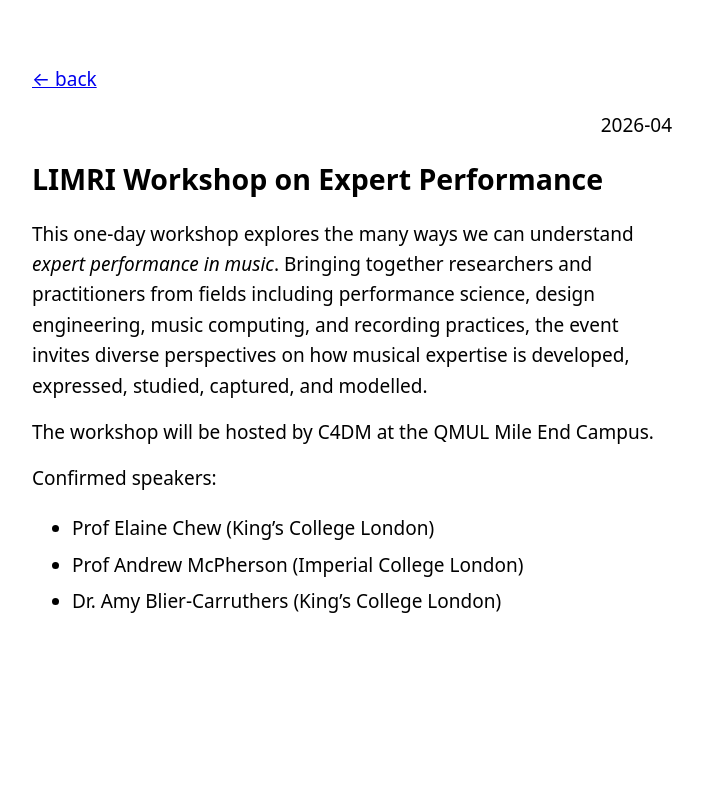
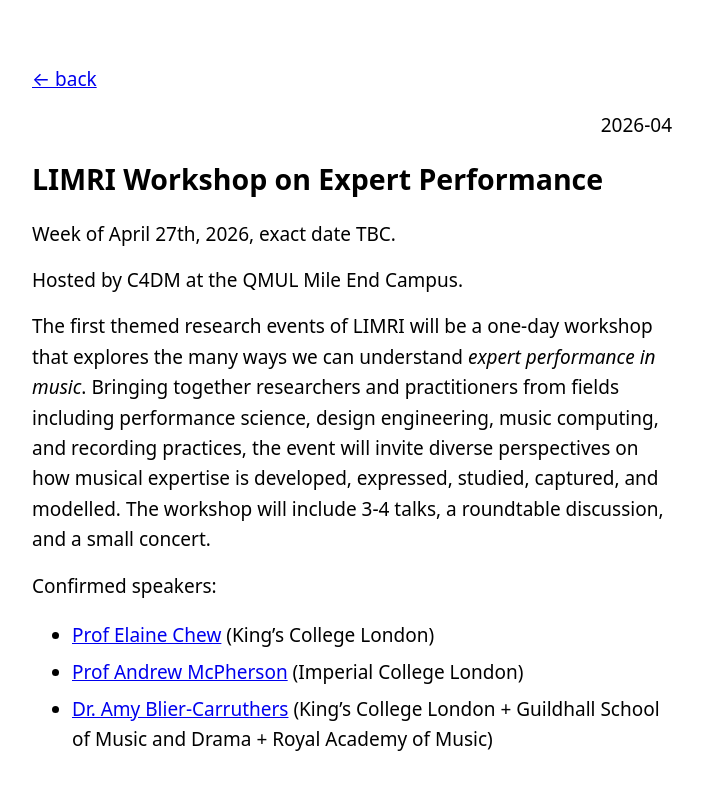
Before and after one commit to dmrn-limri/dmrn-limri.github.io, a Jekyll site: the page built from _posts/2026-04-20-workshop-expert-performance.md, in a window 1280 px wide. Shown: the top 790 px of the page, without its empty margins (288-989 px from the left). Built offline with Jekyll 4.4.1, drawn with Linux system fonts in a browser that asks for light colours.

Commit message:
Update 2026-04-20-workshop-expert-performance.md

```diff
--- a/_posts/2026-04-20-workshop-expert-performance.md
+++ b/_posts/2026-04-20-workshop-expert-performance.md
@@ -4,11 +4,13 @@ title: "LIMRI Workshop on Expert Performance"
 slug: workshop-expert-performance
 ---
 
-This one-day workshop explores the many ways we can understand *expert performance in music*. Bringing together researchers and practitioners from fields including performance science, design engineering, music computing, and recording practices, the event invites diverse perspectives on how musical expertise is developed, expressed, studied, captured, and modelled.
+Week of April 27th, 2026, exact date TBC.
 
-The workshop will be hosted by C4DM at the QMUL Mile End Campus.
+Hosted by C4DM at the QMUL Mile End Campus.
+
+The first themed research events of LIMRI will be a one-day workshop that explores the many ways we can understand *expert performance in music*. Bringing together researchers and practitioners from fields including performance science, design engineering, music computing, and recording practices, the event will invite diverse perspectives on how musical expertise is developed, expressed, studied, captured, and modelled. The workshop will include 3-4 talks, a roundtable discussion, and a small concert.
 
 Confirmed speakers:
-* Prof Elaine Chew (King's College London)
-* Prof Andrew McPherson (Imperial College London)
-* Dr. Amy Blier-Carruthers (King's College London)
+* [Prof Elaine Chew](https://www.kcl.ac.uk/people/elaine-chew) (King's College London)
+* [Prof Andrew McPherson](https://andrewmcpherson.org/) (Imperial College London)
+* [Dr. Amy Blier-Carruthers](https://www.kcl.ac.uk/people/amy-blier-carruthers) (King's College London + Guildhall School of Music and Drama + Royal Academy of Music)
```
